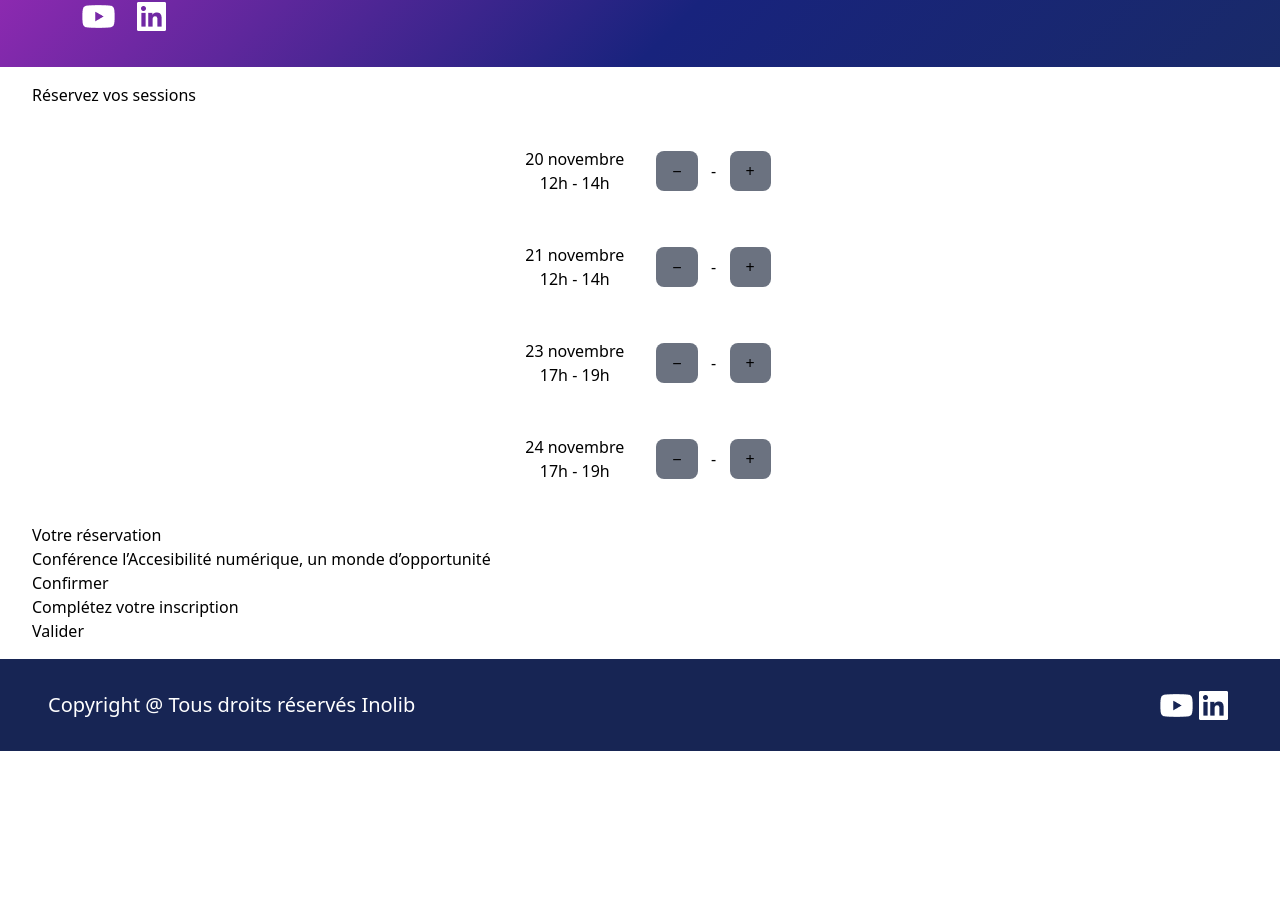
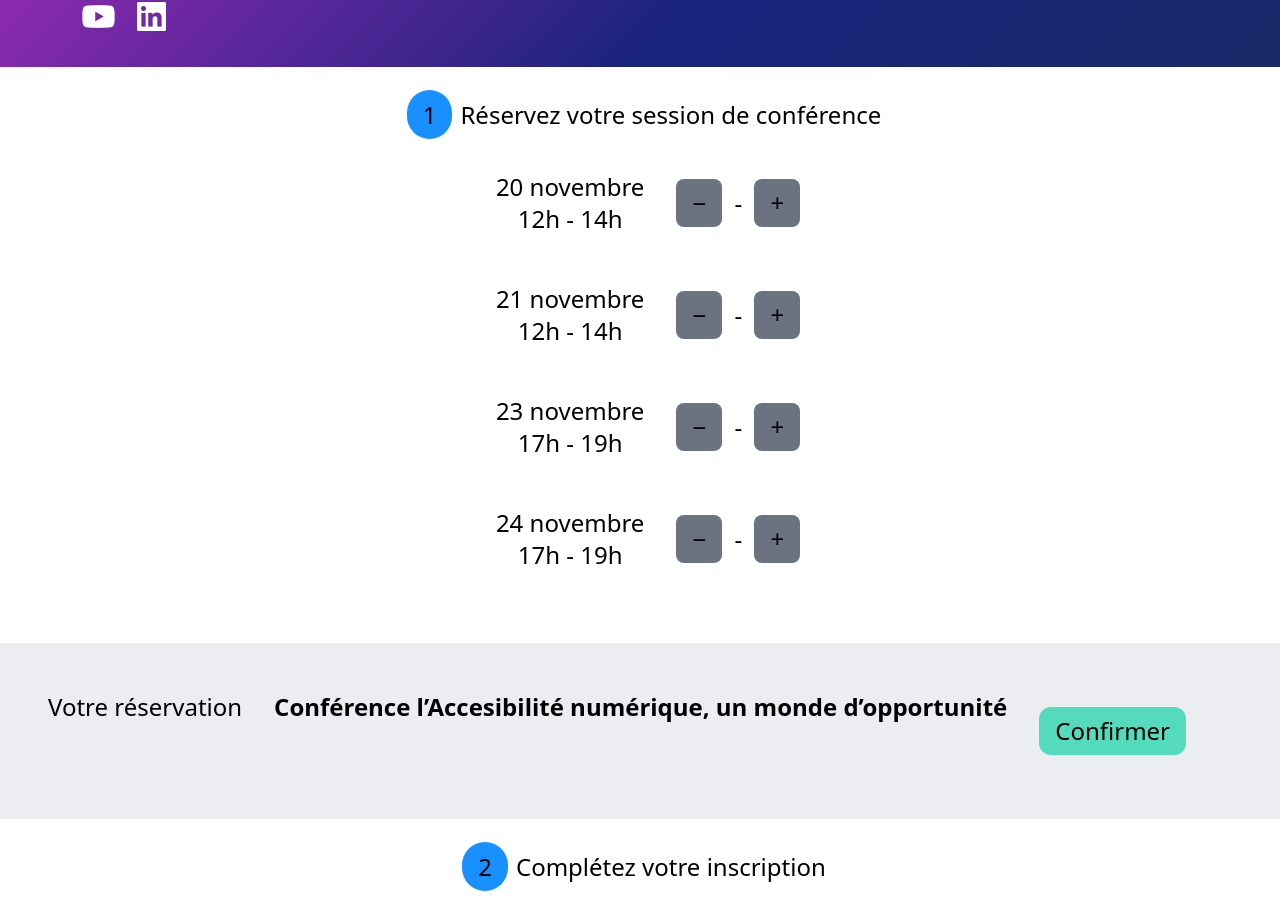
Before and after one commit to inolib/seeph2023, a React (Vite) app: page /booking in a window 1280 px wide. Shown: the part 550-1463 px from the top of the page. Before the commit the page ends 1301 px from the top, so only its background shows below. Built offline with nearby package versions, Linux system fonts and the light colour scheme.

Commit message:
feat: styles & RWD booking

```diff
--- a/src/components/booking/ConferenceBooking.tsx
+++ b/src/components/booking/ConferenceBooking.tsx
@@ -64,7 +64,8 @@ export const ConferenceBooking = ({ date, time }: Props) => {
   }, [count, date, isChecked, registerConferenceBooking, time]);
 
   return (
-    <div className="my-8 flex items-center justify-center gap-4">
+    <div className="my-8 flex flex-col md:flex-row items-center justify-center gap-4 text-2xl">
+      <div>
         <input
           className="sr-only"
           defaultChecked={isChecked}
@@ -82,6 +83,7 @@ export const ConferenceBooking = ({ date, time }: Props) => {
           <span>{date}</span>
           <span>{time}</span>
         </label>
+      </div>
 
       <div className="">
         <button
--- a/src/routes/booking.tsx
+++ b/src/routes/booking.tsx
@@ -85,10 +85,15 @@ export const Booking = () => {
     <>
       <Header />
 
-      <Landmark className="mx-8 my-4" landmarkRole="main">
-        <form action="">
+      <Landmark className=" my-4" landmarkRole="main">
+        <form action="" className="mx-8 my-8">
           <fieldset>
-            <legend>Réservez vos sessions</legend>
+            <legend className="text-center text-2xl">
+              <span className="mx-2 rounded-full bg-Blue px-4 py-2">1</span>
+              <span className="text-left">
+                Réservez votre session de conférence
+              </span>
+            </legend>
 
             <BookingContext.Provider value={{ registerConferenceBooking }}>
               {conferences.map((data) => (
@@ -102,17 +107,19 @@ export const Booking = () => {
           </fieldset>
         </form>
 
-        <div>
-          <p>Votre réservation</p>
+        <div className="my-4 bg-Grey p-12 text-2xl md:flex md:flex-row md:gap-8 items-start">
+          <p className="hidden md:block">Votre réservation</p>
 
           <div>
-            <p>Conférence l’Accesibilité numérique, un monde d’opportunité</p>
+            <p className="font-bold">
+              Conférence l’Accesibilité numérique, un monde d’opportunité
+            </p>
 
             {conferences.map((data) => {
               if (!data.isBooked) return;
 
               return (
-                <p key={data.date}>
+                <p className="my-4" key={data.date}>
                   <span>
                     {data.date} / {data.time}
                   </span>
@@ -126,25 +133,34 @@ export const Booking = () => {
             })}
           </div>
 
-          <button>Confirmer</button>
+          <div className="my-4 text-center">
+            <button className="rounded-xl bg-Green px-4 py-2 text-2xl text-black">
+              Confirmer
+            </button>
+          </div>
         </div>
 
-        <form action="">
+        <form action="" className="mx-12 my-8">
           <fieldset>
-            <legend>Complétez votre inscription</legend>
+            <legend className="text-center text-2xl">
+              <span className="mx-2 rounded-full bg-Blue px-4 py-2">2</span>
+              <span className="text-left">Complétez votre inscription </span>
+            </legend>
 
             {conferences.map((data) => {
               if (!data.isBooked) return;
 
               return (
                 <Fragment key={data.date}>
-                  <p>
+                  <p className="mb-4 mt-8 text-xl font-bold">
                     {data.date} / {data.time}
                   </p>
 
                   {[...new Array(data.attendeeCount)].map((_, index) => (
                     <Fragment key={index}>
-                      <p>Participant {index + 1}</p>
+                      <p className="text-lg font-bold">
+                        Participant {index + 1}
+                      </p>
 
                       <IndividualForm />
                     </Fragment>
@@ -152,10 +168,16 @@ export const Booking = () => {
                 </Fragment>
               );
             })}
+            <div className="my-8 flex flex-col justify-center md:justify-end gap-4 text-center sm:flex-row">
+              <button className=" rounded-xl bg-Grey px-4 py-2 text-2xl text-black">
+                Retour
+              </button>
+              <button className="rounded-xl bg-Green px-4 py-2 text-2xl text-black">
+                Confirmer
+              </button>
+            </div>
           </fieldset>
         </form>
-
-        <button type="submit">Valider</button>
       </Landmark>
 
       <Footer />
--- a/tailwind.config.cjs
+++ b/tailwind.config.cjs
@@ -12,6 +12,7 @@ module.exports = {
       colors: {
         Blue: "#1890ff",
         Green: "#53dbbb",
+        Grey: "#EBEDF0",
       },
     },
   },
```
Lines whose indentation alone changed are shown as unchanged.
